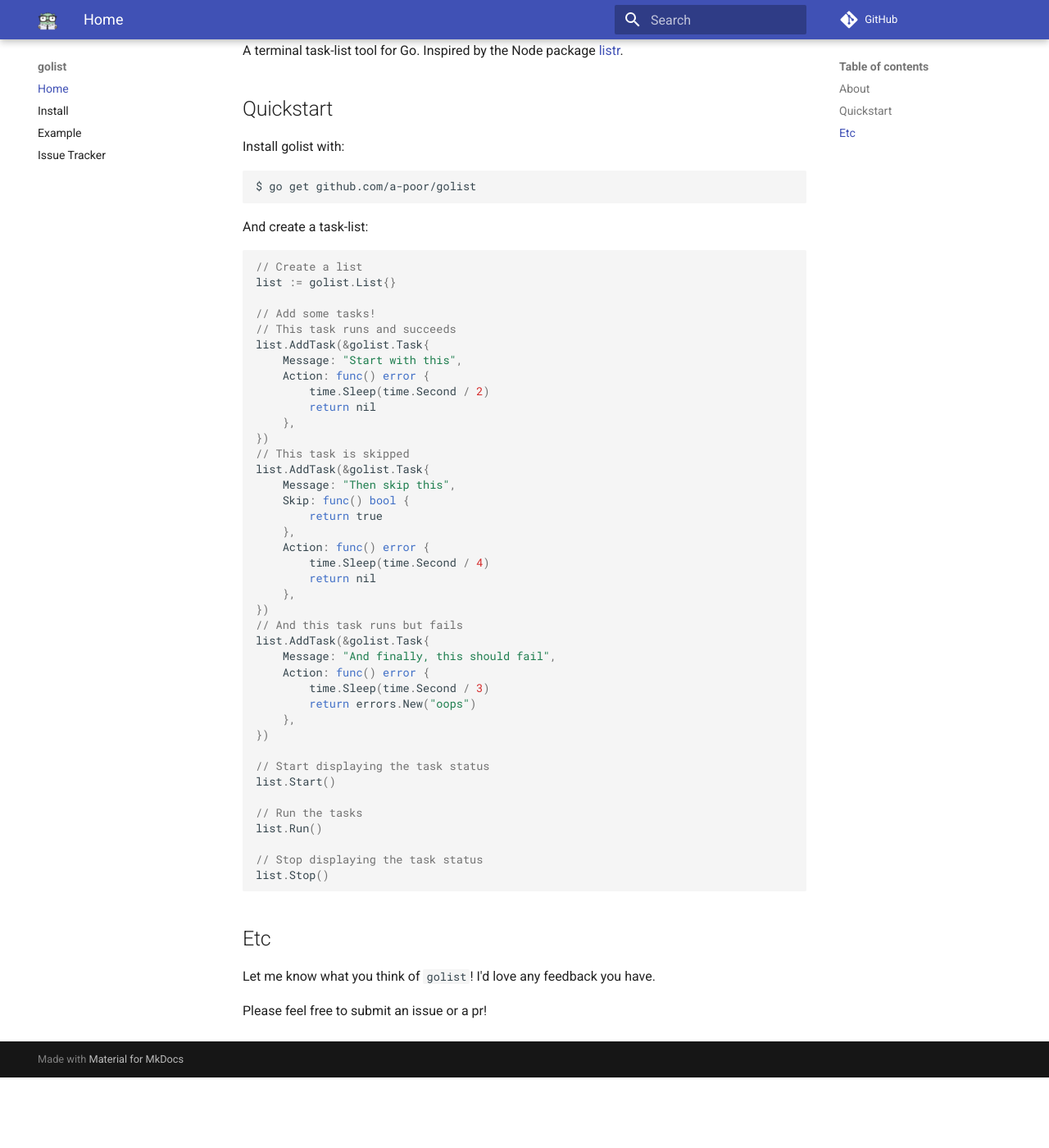
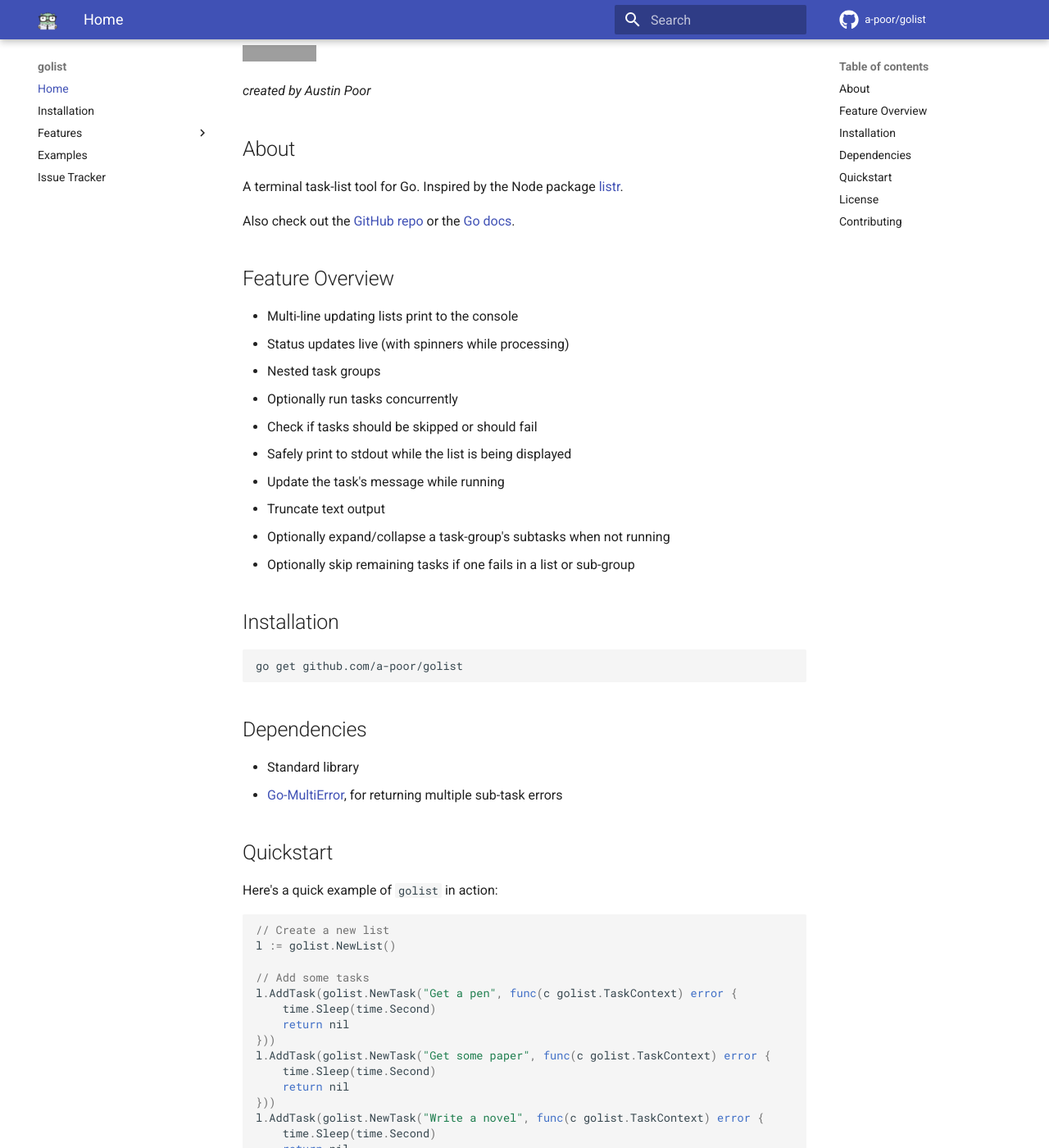
Before and after one commit to a-poor/golist, an MkDocs documentation site: the page built from docs/index.md, in a window 1280 px wide and 1400 px high, scrolled down 514 px. Shown: the whole window at 82% size. Built offline with MkDocs 1.6.1 and Material for MkDocs 9.7.7, drawn with Linux system fonts in a browser that asks for light colours; nearby versions of some CDN libraries; comment, search, counter and statistics services are not loaded; before the commit the page ends 1828 px from its top, so only the background shows below that; some of the changed text lies outside the part shown; grey boxes are pictures that could not be loaded.

Commit message:
Updating docs site

````diff
--- a/docs/index.md
+++ b/docs/index.md
@@ -1,13 +1,15 @@
 # golist
 
-![Sample GIF](assets/sample.gif)
+<img src="./assets/example-nested-tasks.gif" width="500"/>
 
+[![GitHub tag (latest SemVer)](https://img.shields.io/github/v/tag/a-poor/golist?label=Version&style=flat-square)](https://pkg.go.dev/github.com/a-poor/golist)
 [![Go Reference](https://pkg.go.dev/badge/github.com/a-poor/golist.svg)](https://pkg.go.dev/github.com/a-poor/golist)
 ![GitHub Workflow Status](https://img.shields.io/github/workflow/status/a-poor/golist/Go?style=flat-square)
 ![GitHub go.mod Go version](https://img.shields.io/github/go-mod/go-version/a-poor/golist?style=flat-square)
 ![GitHub](https://img.shields.io/github/license/a-poor/golist?style=flat-square)
 [![Go Report Card](https://goreportcard.com/badge/github.com/a-poor/golist)](https://goreportcard.com/report/github.com/a-poor/golist)
 [![Sourcegraph](https://sourcegraph.com/github.com/a-poor/golist/-/badge.svg)](https://sourcegraph.com/github.com/a-poor/golist?badge)
+[![codecov](https://codecov.io/gh/a-poor/golist/branch/main/graph/badge.svg?token=3PDSW7B2HC)](https://codecov.io/gh/a-poor/golist)
 
 _created by Austin Poor_
 
@@ -15,61 +17,64 @@ _created by Austin Poor_
 
 A terminal task-list tool for Go. Inspired by the Node package [listr](https://www.npmjs.com/package/listr).
 
+Also check out the [GitHub repo](https://github.com/a-poor/golist) or the [Go docs](https://pkg.go.dev/github.com/a-poor/golist).
+
+## Feature Overview
+
+* Multi-line updating lists print to the console
+* Status updates live (with spinners while processing)
+* Nested task groups
+* Optionally run tasks concurrently
+* Check if tasks should be skipped or should fail
+* Safely print to stdout while the list is being displayed
+* Update the task's message while running
+* Truncate text output
+* Optionally expand/collapse a task-group's subtasks when not running
+* Optionally skip remaining tasks if one fails in a list or sub-group
+
+## Installation
+
+```sh
+go get github.com/a-poor/golist
+```
+
+## Dependencies
+
+* Standard library
+* [Go-MultiError](https://github.com/hashicorp/go-multierror), for returning multiple sub-task errors
+
 ## Quickstart
 
-Install golist with:
+Here's a quick example of `golist` in action:
 
-```bash
-$ go get github.com/a-poor/golist
+```go
+// Create a new list
+l := golist.NewList()
+
+// Add some tasks
+l.AddTask(golist.NewTask("Get a pen", func(c golist.TaskContext) error {
+    time.Sleep(time.Second)
+    return nil
+}))
+l.AddTask(golist.NewTask("Get some paper", func(c golist.TaskContext) error {
+    time.Sleep(time.Second)
+    return nil
+}))
+l.AddTask(golist.NewTask("Write a novel", func(c golist.TaskContext) error {
+    time.Sleep(time.Second)
+    return nil
+}))
+
+// Run the tasks
+l.RunAndWait()
 ```
 
-And create a task-list:
+## License
 
-```go
-// Create a list
-list := golist.List{}
+[MIT](./LICENSE)
 
-// Add some tasks!
-// This task runs and succeeds
-list.AddTask(&golist.Task{
-    Message: "Start with this",
-    Action: func() error {
-        time.Sleep(time.Second / 2)
-        return nil
-    },
-})
-// This task is skipped
-list.AddTask(&golist.Task{
-    Message: "Then skip this",
-    Skip: func() bool {
-        return true
-    },
-    Action: func() error {
-        time.Sleep(time.Second / 4)
-        return nil
-    },
-})
-// And this task runs but fails
-list.AddTask(&golist.Task{
-    Message: "And finally, this should fail",
-    Action: func() error {
-        time.Sleep(time.Second / 3)
-        return errors.New("oops")
-    },
-})
+## Contributing
 
-// Start displaying the task status
-list.Start()
+Pull requests are super welcome! For major changes, please open an issue first to discuss what you would like to change. And please make sure to update tests as appropriate.
 
-// Run the tasks
-list.Run()
-
-// Stop displaying the task status
-list.Stop()
-```
-
-## Etc
-
-Let me know what you think of `golist`! I'd love any feedback you have.
-
-Please feel free to submit an issue or a pr!
+Or... feel free to just open an issue with some thoughts or suggestions or even just to say Hi and tell me if this library has been helpful!
--- a/mkdocs.yml
+++ b/mkdocs.yml
@@ -2,14 +2,19 @@ site_name: golist
 theme:
   name: material
   logo: assets/golist-500.png
+  icon:
+    repo: fontawesome/brands/github
 
+repo_name: a-poor/golist
 repo_url: https://github.com/a-poor/golist
 site_author: Austin Poor
 
 nav:
-  - Home: "index.md"
-  - "install.md"
-  - "example.md"
+  - Home: index.md
+  - Installation: install.md
+  - Features:
+    - features/getting-started.md
+  - Examples: []
   - "Issue Tracker": "https://github.com/a-poor/golist/issues"
 
 
````
Also changed, not shown: README.md (+20 -147 lines), docs/faq.md (added, +1 -0 lines), docs/features/getting-started.md (added, +107 -0 lines), docs/assets/demo.gif (deleted), docs/assets/example-hello-world.gif (added), docs/assets/example-nested-tasks.gif (added), docs/assets/example-print-while-running.gif (added), docs/assets/example-task-skips-and-errors.gif (added), docs/assets/example-truncate-messages.gif (added), docs/assets/example-update-task-message.gif (added), docs/assets/getting-started.gif (added), docs/assets/sample.gif (deleted).
